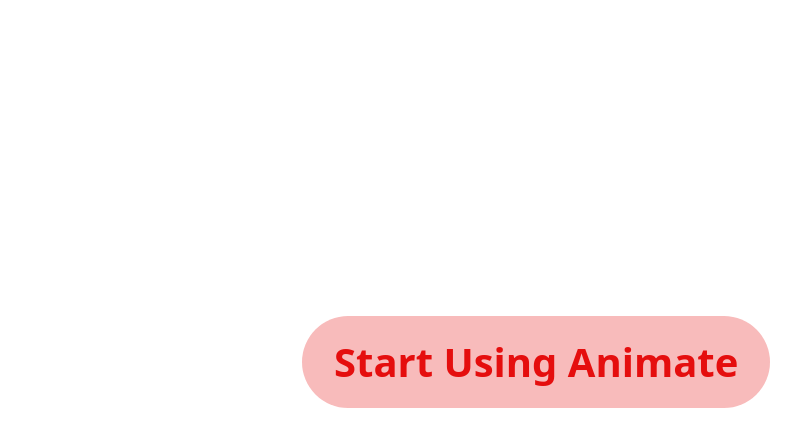
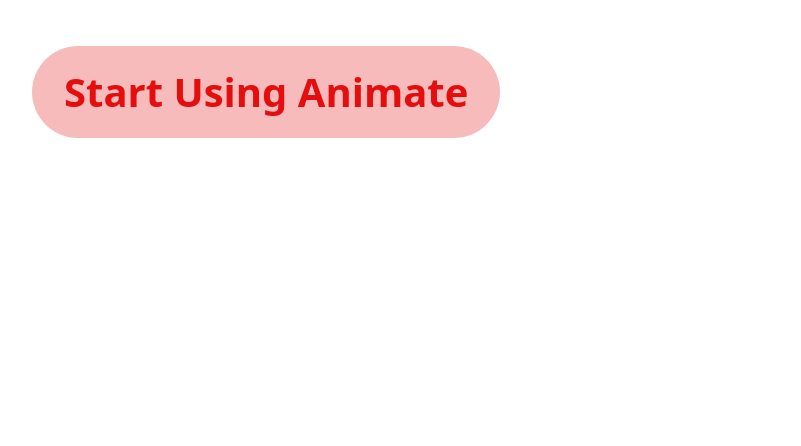
Before and after one commit to hlainehtet/framer-motion, a React (Vite) app: page /start-using-animate in a window 1280 px wide. Shown: the top 446 px of the page, without its empty margins (14-815 px from the left). Built offline with nearby package versions, Linux system fonts and the light colour scheme.

Commit message:
body color

```diff
--- a/index.html
+++ b/index.html
@@ -6,7 +6,7 @@
     <meta name="viewport" content="width=device-width, initial-scale=1.0" />
     <title>Vite + React + TS</title>
   </head>
-  <body>
+  <body class="bg-white">
     <div id="root"></div>
     <script type="module" src="/src/main.tsx"></script>
   </body>
--- a/src/pages/HomePage.tsx
+++ b/src/pages/HomePage.tsx
@@ -2,7 +2,7 @@
 
 const HomePage = () => {
   return (
-    <div className="w-screen h-screen p-4 bg-white ">
+    <div className="w-screen h-screen p-4">
       <header>
         <h1 className="text-4xl font-bold text-center">Framer Motion</h1>
       </header>
--- a/src/pages/StartUsingAnimatePage.tsx
+++ b/src/pages/StartUsingAnimatePage.tsx
@@ -1,11 +1,11 @@
 import { motion } from "framer-motion";
 const StartUsingAnimatePage = () => {
   return (
-    <div className="w-screen h-screen p-4 bg-white ">
+    <div className="w-screen h-screen p-4 ">
       <motion.div
         animate={{
-          x: 300,
-          y: 300,
+          x: 30,
+          y: 30,
           fontSize: "40px",
           fontWeight: "bold",
           color: "#e50e0e",
```
